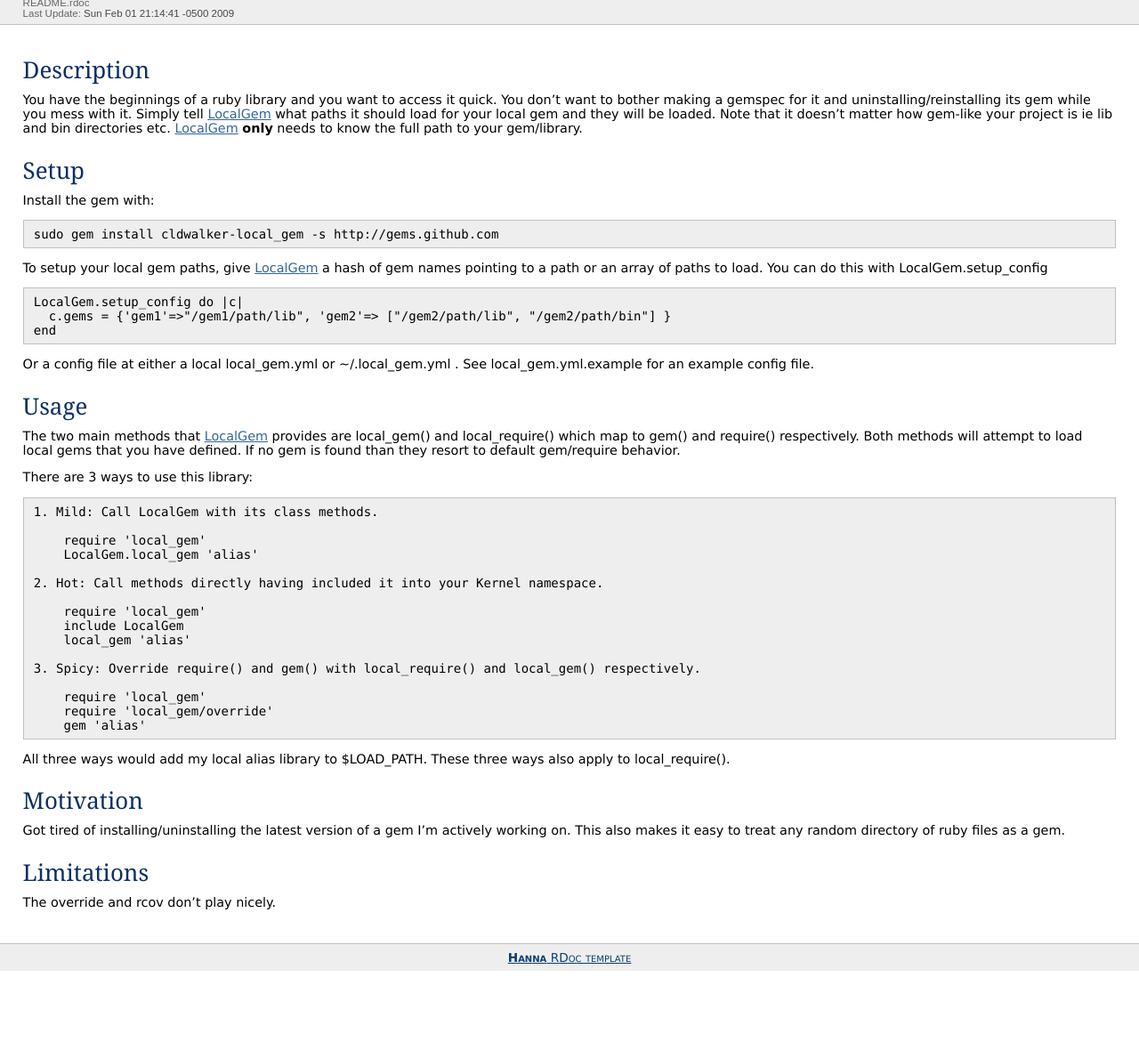
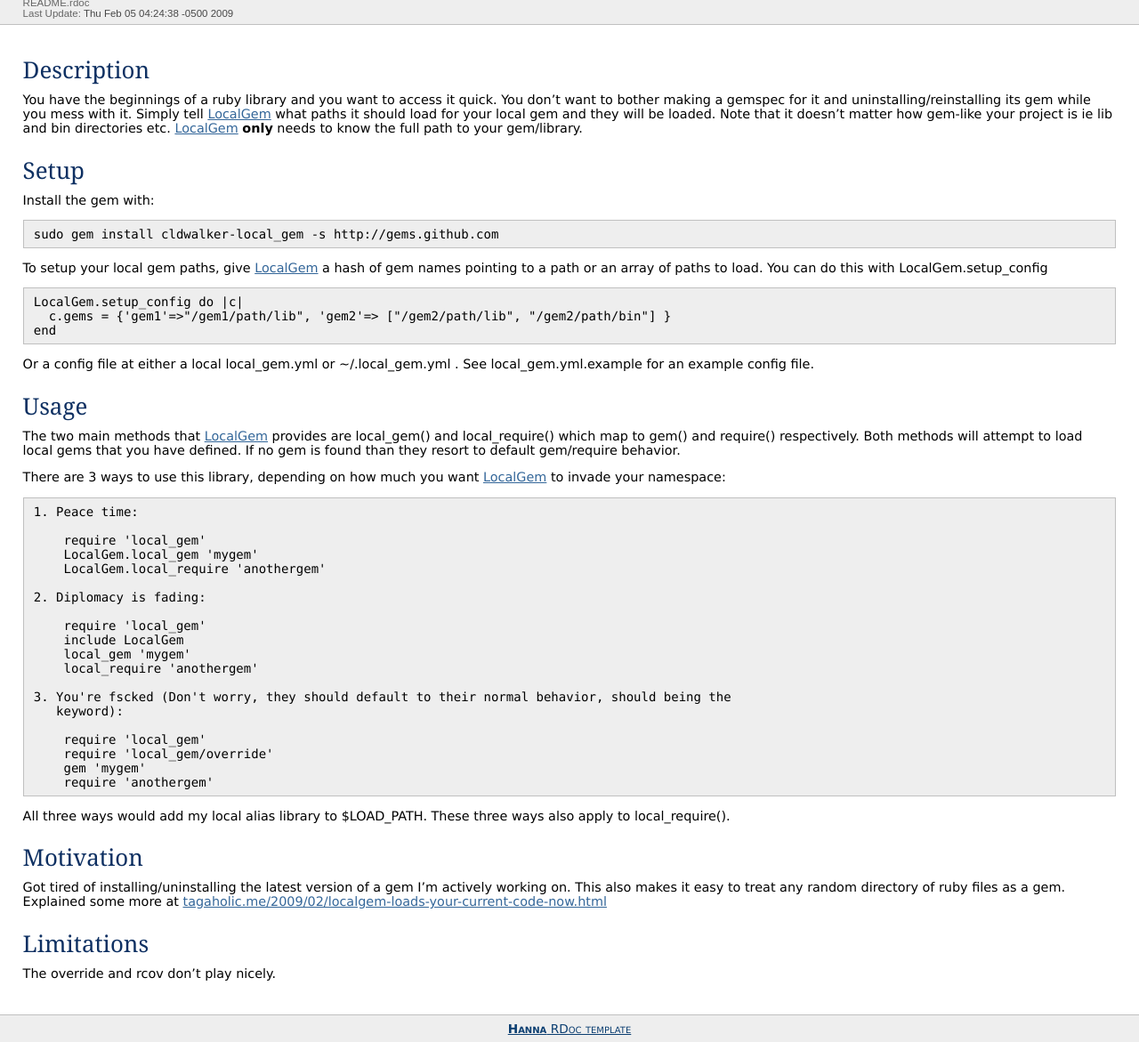
Before and after one commit to cldwalker/local_gem, a plain HTML site: page doc/files/README_rdoc.html in a window 1280 px wide. Shown: the part 43-1214 px from the top of the page at 89% size. Before the commit the page ends 1134 px from the top, so only its background shows below. Drawn offline with Linux system fonts and the light colour scheme.

Commit message:
updating readme

```diff
--- a/doc/files/README_rdoc.html
+++ b/doc/files/README_rdoc.html
@@ -31,7 +31,7 @@
         </div>
         <div class='last-update'>
           Last Update:
-          <span class='datetime'>Sun Feb 01 21:14:41 -0500 2009</span>
+          <span class='datetime'>Thu Feb 05 04:24:38 -0500 2009</span>
         </div>
       </div>
       <div id='content'>
@@ -73,9 +73,10 @@
             gem/require behavior.
             </p>
             <p>
-            There are 3 ways to use this library:
+            There are 3 ways to use this library, depending on how much you want <a
+            href="../classes/LocalGem.html">LocalGem</a> to invade your namespace:
             </p>
-            <pre>1. Mild: Call LocalGem with its class methods.&#x000A;&#x000A;    require 'local_gem'&#x000A;    LocalGem.local_gem 'alias'&#x000A;&#x000A;2. Hot: Call methods directly having included it into your Kernel namespace.&#x000A;&#x000A;    require 'local_gem'&#x000A;    include LocalGem&#x000A;    local_gem 'alias'&#x000A;&#x000A;3. Spicy: Override require() and gem() with local_require() and local_gem() respectively.&#x000A;&#x000A;    require 'local_gem'&#x000A;    require 'local_gem/override'&#x000A;    gem 'alias'</pre>
+            <pre>1. Peace time:&#x000A;&#x000A;    require 'local_gem'&#x000A;    LocalGem.local_gem 'mygem'&#x000A;    LocalGem.local_require 'anothergem'&#x000A;&#x000A;2. Diplomacy is fading:&#x000A;&#x000A;    require 'local_gem'&#x000A;    include LocalGem&#x000A;    local_gem 'mygem'&#x000A;    local_require 'anothergem'&#x000A;&#x000A;3. You're fscked (Don't worry, they should default to their normal behavior, should being the&#x000A;   keyword):&#x000A;&#x000A;    require 'local_gem'&#x000A;    require 'local_gem/override'&#x000A;    gem 'mygem'&#x000A;    require 'anothergem'</pre>
             <p>
             All three ways would add my local alias library to $LOAD_PATH. These three
             ways also apply to local_require().
@@ -84,7 +85,8 @@
             <p>
             Got tired of installing/uninstalling the latest version of a gem I&#8217;m
             actively working on. This also makes it easy to treat any random directory
-            of ruby files as a gem.
+            of ruby files as a gem. Explained some more at <a
+            href="http://tagaholic.me/2009/02/localgem-loads-your-current-code-now.html">tagaholic.me/2009/02/localgem-loads-your-current-code-now.html</a>
             </p>
             <h2>Limitations</h2>
             <p>
```
Also changed, not shown: doc/files/lib/config_struct_rb.html (+1 -1 lines), doc/files/lib/local_gem/override_rb.html (+1 -1 lines), doc/files/lib/local_gem_rb.html (+1 -1 lines), 1 other file.
